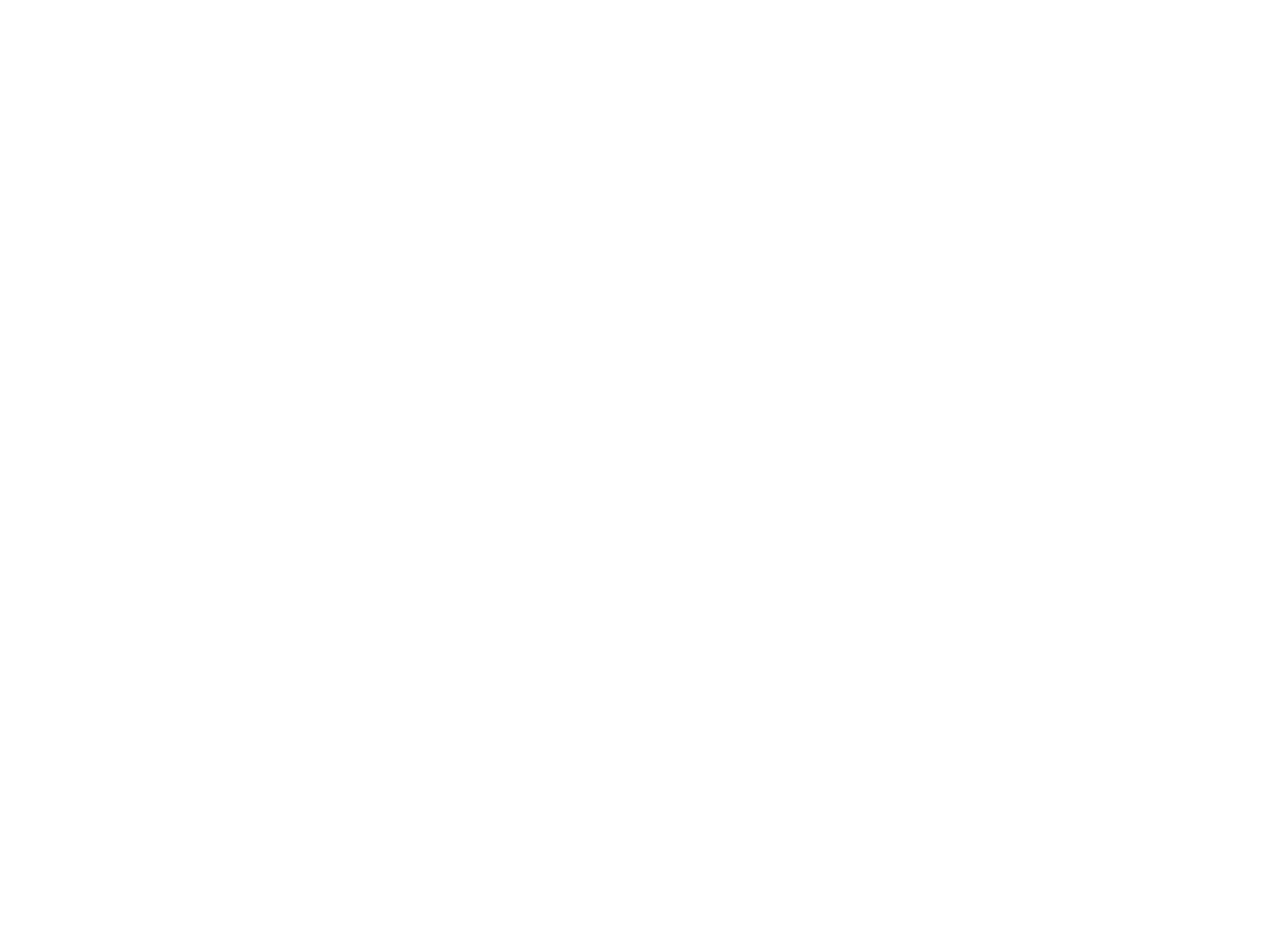
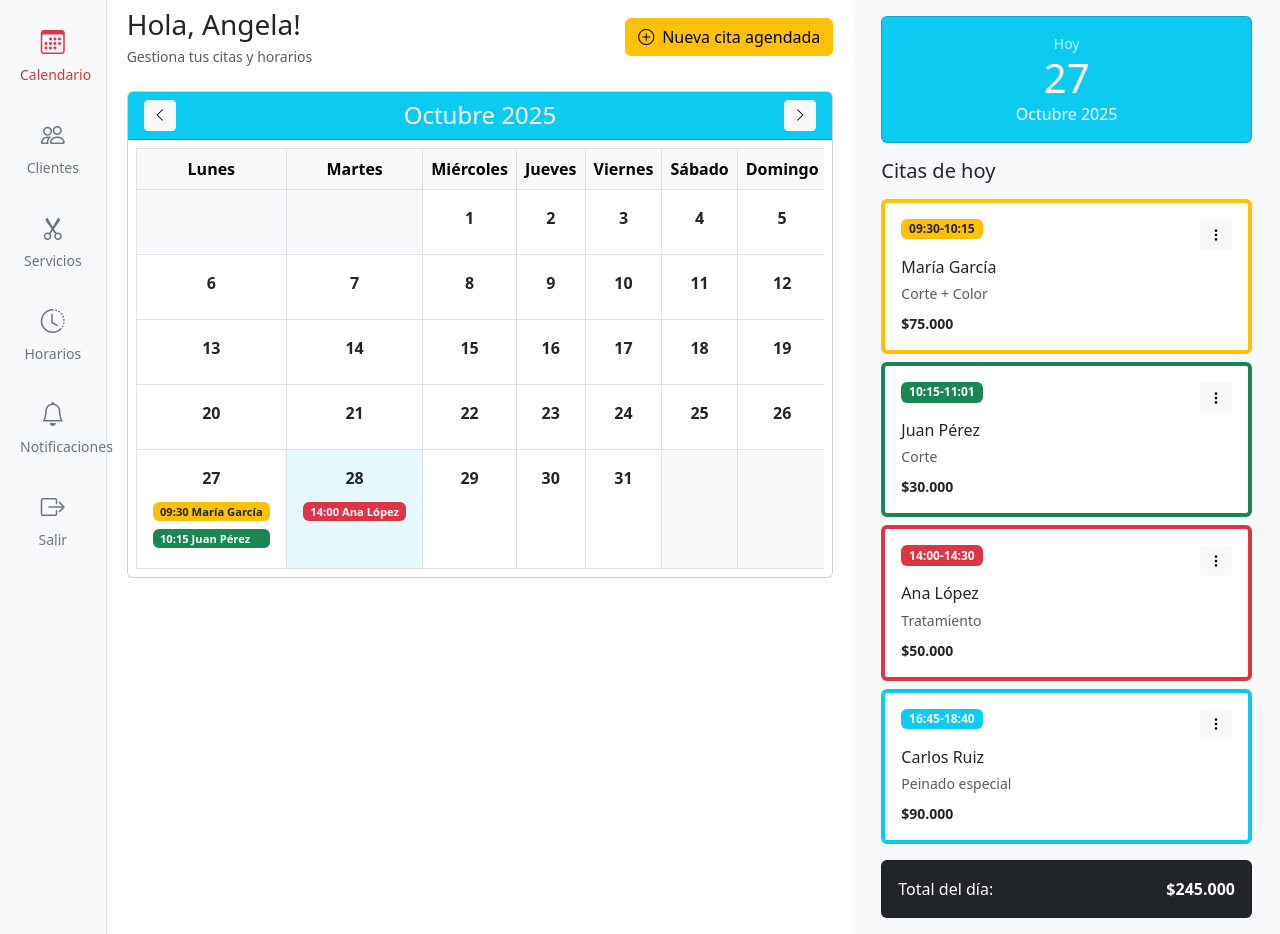
Before and after one commit to valentayna/SENA_angelas_calendar, a Flask app: page /homeAdmin in a window 1280 px wide. Before the commit the page is empty. Run offline with Flask 3, Linux system fonts and the light colour scheme.

Commit message:
avance home admin

```diff
--- a/templates/homeAdmin.html
+++ b/templates/homeAdmin.html
@@ -0,0 +1,380 @@
+<!DOCTYPE html>
+<html lang="es">
+
+<head>
+    <meta charset="UTF-8">
+    <meta name="viewport" content="width=device-width, initial-scale=1.0">
+    <title>Panel de Administración</title>
+    <link href="https://cdn.jsdelivr.net/npm/bootstrap@5.3.0/dist/css/bootstrap.min.css" rel="stylesheet">
+    <link rel="stylesheet" href="https://cdn.jsdelivr.net/npm/bootstrap-icons@1.11.0/font/bootstrap-icons.css">
+</head>
+
+<body>
+    <div class="container-fluid">
+        <div class="row">
+
+            <!-- Sidebar -->
+            <div class="col-12 col-lg-1 border-end bg-light">
+                <div class="d-flex d-lg-block py-2 px-2">
+                    <a href="#" class="d-block text-center py-2 py-lg-3 text-danger flex-fill text-decoration-none">
+                        <i class="bi bi-calendar3 fs-4"></i>
+                        <span class="d-none d-lg-block small mt-1">Calendario</span>
+                    </a>
+                    <a href="#" class="d-block text-center py-2 py-lg-3 text-secondary flex-fill text-decoration-none">
+                        <i class="bi bi-people fs-4"></i>
+                        <span class="d-none d-lg-block small mt-1">Clientes</span>
+                    </a>
+                    <a href="#" class="d-block text-center py-2 py-lg-3 text-secondary flex-fill text-decoration-none">
+                        <i class="bi bi-scissors fs-4"></i>
+                        <span class="d-none d-lg-block small mt-1">Servicios</span>
+                    </a>
+                    <a href="#" class="d-block text-center py-2 py-lg-3 text-secondary flex-fill text-decoration-none">
+                        <i class="bi bi-clock-history fs-4"></i>
+                        <span class="d-none d-lg-block small mt-1">Horarios</span>
+                    </a>
+                    <a href="#" class="d-block text-center py-2 py-lg-3 text-secondary flex-fill text-decoration-none">
+                        <i class="bi bi-bell fs-4"></i>
+                        <span class="d-none d-lg-block small mt-1">Notificaciones</span>
+                    </a>
+                    <a href="#"
+                        class="d-block text-center py-2 py-lg-3 text-secondary flex-fill d-lg-none text-decoration-none">
+                        <i class="bi bi-box-arrow-right fs-4"></i>
+                    </a>
+                </div>
+                <div class="d-none d-lg-block px-2 pb-3 mt-auto">
+                    <a href="#" class="d-block text-center py-2 text-secondary text-decoration-none">
+                        <i class="bi bi-box-arrow-right fs-4"></i>
+                        <span class="d-block small mt-1">Salir</span>
+                    </a>
+                </div>
+            </div>
+
+            <!-- Panel Principal - Calendario -->
+            <div class="col-12 col-lg-7 overflow-auto">
+                <div class="p-2">
+
+                    <!-- Header -->
+                    <div
+                        class="d-flex flex-column flex-lg-row justify-content-between align-items-start align-items-lg-center mb-4 gap-3">
+                        <div>
+                            <h1 class="h3 mb-1">Hola, Angela!</h1>
+                            <p class="text-muted mb-0 small">Gestiona tus citas y horarios</p>
+                        </div>
+                        <button class="btn btn-warning" data-bs-toggle="modal" data-bs-target="#nuevaCitaModal">
+                            <i class="bi bi-plus-circle me-2"></i>Nueva cita agendada
+                        </button>
+                    </div>
+
+                    <!-- Calendario Grande -->
+                    <div class="card">
+                        <div class="card-header bg-info text-white">
+                            <div class="d-flex justify-content-between align-items-center">
+                                <button class="btn btn-light btn-sm" id="prevMonth">
+                                    <i class="bi bi-chevron-left"></i>
+                                </button>
+                                <h4 class="mb-0" id="calendarTitle"></h4>
+                                <button class="btn btn-light btn-sm" id="nextMonth">
+                                    <i class="bi bi-chevron-right"></i>
+                                </button>
+                            </div>
+                        </div>
+                        <div class="card-body p-2">
+                            <div class="table-responsive">
+                                <table class="table table-bordered text-center mb-0">
+                                    <thead class="table-light">
+                                        <tr>
+                                            <th class="p-2">Lunes</th>
+                                            <th class="p-2">Martes</th>
+                                            <th class="p-2">Miércoles</th>
+                                            <th class="p-2">Jueves</th>
+                                            <th class="p-2">Viernes</th>
+                                            <th class="p-2">Sábado</th>
+                                            <th class="p-2">Domingo</th>
+                                        </tr>
+                                    </thead>
+                                    <tbody id="calendarDays"></tbody>
+                                </table>
+                            </div>
+                        </div>
+                    </div>
+                </div>
+            </div>
+
+            <!-- Panel Derecho - Citas del día -->
+            <div class="col-12 col-lg-4 bg-light" style="max-height: 100vh; overflow-y: auto;">
+                <div class="p-3">
+
+                    <!-- Fecha actual -->
+                    <div class="card mb-3 bg-info text-white">
+                        <div class="card-body text-center">
+                            <small class="d-block opacity-75">Hoy</small>
+                            <h2 class="mb-0 display-6">27</h2>
+                            <p class="mb-0">Octubre 2025</p>
+                        </div>
+                    </div>
+
+                    <!-- Citas del día -->
+                    <h5 class="mb-3">Citas de hoy</h5>
+
+                    <div class="card mb-2 border-start border-warning border-4">
+                        <div class="card-body p-3">
+                            <div class="d-flex justify-content-between align-items-start mb-2">
+                                <span class="badge bg-warning text-dark">09:30-10:15</span>
+                                <button class="btn btn-sm btn-light" data-bs-toggle="modal"
+                                    data-bs-target="#detalleCitaModal">
+                                    <i class="bi bi-three-dots-vertical"></i>
+                                </button>
+                            </div>
+                            <h6 class="mb-1">María García</h6>
+                            <small class="text-muted">Corte + Color</small>
+                            <p class="mb-0 mt-2 small"><strong>$75.000</strong></p>
+                        </div>
+                    </div>
+
+                    <div class="card mb-2 border-start border-success border-4">
+                        <div class="card-body p-3">
+                            <div class="d-flex justify-content-between align-items-start mb-2">
+                                <span class="badge bg-success">10:15-11:01</span>
+                                <button class="btn btn-sm btn-light" data-bs-toggle="modal"
+                                    data-bs-target="#detalleCitaModal">
+                                    <i class="bi bi-three-dots-vertical"></i>
+                                </button>
+                            </div>
+                            <h6 class="mb-1">Juan Pérez</h6>
+                            <small class="text-muted">Corte</small>
+                            <p class="mb-0 mt-2 small"><strong>$30.000</strong></p>
+                        </div>
+                    </div>
+
+                    <div class="card mb-2 border-start border-danger border-4">
+                        <div class="card-body p-3">
+                            <div class="d-flex justify-content-between align-items-start mb-2">
+                                <span class="badge bg-danger">14:00-14:30</span>
+                                <button class="btn btn-sm btn-light" data-bs-toggle="modal"
+                                    data-bs-target="#detalleCitaModal">
+                                    <i class="bi bi-three-dots-vertical"></i>
+                                </button>
+                            </div>
+                            <h6 class="mb-1">Ana López</h6>
+                            <small class="text-muted">Tratamiento</small>
+                            <p class="mb-0 mt-2 small"><strong>$50.000</strong></p>
+                        </div>
+                    </div>
+
+                    <div class="card mb-2 border-start border-info border-4">
+                        <div class="card-body p-3">
+                            <div class="d-flex justify-content-between align-items-start mb-2">
+                                <span class="badge bg-info">16:45-18:40</span>
+                                <button class="btn btn-sm btn-light" data-bs-toggle="modal"
+                                    data-bs-target="#detalleCitaModal">
+                                    <i class="bi bi-three-dots-vertical"></i>
+                                </button>
+                            </div>
+                            <h6 class="mb-1">Carlos Ruiz</h6>
+                            <small class="text-muted">Peinado especial</small>
+                            <p class="mb-0 mt-2 small"><strong>$90.000</strong></p>
+                        </div>
+                    </div>
+
+                    <!-- Resumen del día -->
+                    <div class="card bg-dark text-white mt-3">
+                        <div class="card-body">
+                            <div class="d-flex justify-content-between">
+                                <span>Total del día:</span>
+                                <strong>$245.000</strong>
+                            </div>
+                        </div>
+                    </div>
+                </div>
+            </div>
+        </div>
+    </div>
+
+    <!-- Modal Nueva Cita -->
+    <div class="modal fade" id="nuevaCitaModal" tabindex="-1">
+        <div class="modal-dialog">
+            <div class="modal-content">
+                <div class="modal-header bg-warning">
+                    <h5 class="modal-title">Nueva Cita Agendada</h5>
+                    <button type="button" class="btn-close" data-bs-dismiss="modal"></button>
+                </div>
+                <div class="modal-body">
+                    <form>
+                        <div class="mb-3">
+                            <label class="form-label">Cliente</label>
+                            <select class="form-select">
+                                <option>Seleccionar cliente...</option>
+                                <option>María García</option>
+                                <option>Juan Pérez</option>
+                                <option>Ana López</option>
+                            </select>
+                        </div>
+                        <div class="mb-3">
+                            <label class="form-label">Servicio</label>
+                            <select class="form-select">
+                                <option>Seleccionar servicio...</option>
+                                <option>Corte</option>
+                                <option>Color</option>
+                                <option>Tratamiento</option>
+                                <option>Peinado</option>
+                            </select>
+                        </div>
+                        <div class="mb-3">
+                            <label class="form-label">Fecha</label>
+                            <input type="date" class="form-control">
+                        </div>
+                        <div class="row">
+                            <div class="col-6">
+                                <label class="form-label">Hora inicio</label>
+                                <input type="time" class="form-control">
+                            </div>
+                            <div class="col-6">
+                                <label class="form-label">Hora fin</label>
+                                <input type="time" class="form-control">
+                            </div>
+                        </div>
+                    </form>
+                </div>
+                <div class="modal-footer">
+                    <button type="button" class="btn btn-secondary" data-bs-dismiss="modal">Cancelar</button>
+                    <button type="button" class="btn btn-warning">Agendar Cita</button>
+                </div>
+            </div>
+        </div>
+    </div>
+
+    <!-- Modal Detalle Cita -->
+    <div class="modal fade" id="detalleCitaModal" tabindex="-1">
+        <div class="modal-dialog">
+            <div class="modal-content">
+                <div class="modal-header bg-info text-white">
+                    <h5 class="modal-title">Detalle de Cita</h5>
+                    <button type="button" class="btn-close btn-close-white" data-bs-dismiss="modal"></button>
+                </div>
+                <div class="modal-body">
+                    <div class="mb-3">
+                        <strong>Cliente:</strong> María García
+                    </div>
+                    <div class="mb-3">
+                        <strong>Servicio:</strong> Corte + Color
+                    </div>
+                    <div class="mb-3">
+                        <strong>Fecha:</strong> 27 de Octubre 2025
+                    </div>
+                    <div class="mb-3">
+                        <strong>Hora:</strong> 09:30 - 10:15
+                    </div>
+                    <div class="mb-3">
+                        <strong>Precio:</strong> $75.000
+                    </div>
+                    <div class="mb-3">
+                        <strong>Estado:</strong> <span class="badge bg-warning">Pendiente</span>
+                    </div>
+                </div>
+                <div class="modal-footer">
+                    <button type="button" class="btn btn-danger">Cancelar Cita</button>
+                    <button type="button" class="btn btn-success">Completar</button>
+                    <button type="button" class="btn btn-primary">Editar</button>
+                </div>
+            </div>
+        </div>
+    </div>
+
+    <script src="https://cdn.jsdelivr.net/npm/bootstrap@5.3.0/dist/js/bootstrap.bundle.min.js"></script>
+    <script>
+        const citas = [
+            { fecha: '2025-10-27T00:00:00', cliente: 'María García', servicio: 'Corte + Color', hora_inicio: '09:30', hora_fin: '10:15', precio: '75000', estado: 'pendiente' },
+            { fecha: '2025-10-27T00:00:00', cliente: 'Juan Pérez', servicio: 'Corte', hora_inicio: '10:15', hora_fin: '11:01', precio: '30000', estado: 'completada' },
+            { fecha: '2025-10-28T00:00:00', cliente: 'Ana López', servicio: 'Tratamiento', hora_inicio: '14:00', hora_fin: '14:30', precio: '50000', estado: 'cancelada' },
+            { fecha: '2025-11-15T00:00:00', cliente: 'Carlos Ruiz', servicio: 'Peinado', hora_inicio: '16:45', hora_fin: '18:40', precio: '90000', estado: 'pendiente' }
+        ];
+
+        const meses = ["Enero", "Febrero", "Marzo", "Abril", "Mayo", "Junio", "Julio", "Agosto", "Septiembre", "Octubre", "Noviembre", "Diciembre"];
+        let fechaActual = new Date();
+
+        function normalizarFecha(f) { return f.split("T")[0]; }
+        const fechasCitas = citas.map(c => normalizarFecha(c.fecha));
+
+        function renderCalendario(fecha) {
+            const año = fecha.getFullYear();
+            const mes = fecha.getMonth();
+            document.getElementById('calendarTitle').textContent = `${meses[mes]} ${año}`;
+
+            const primerDia = new Date(año, mes, 1).getDay();
+            const diasEnMes = new Date(año, mes + 1, 0).getDate();
+            const primerDiaAjustado = (primerDia + 6) % 7;
+
+            const tbody = document.getElementById('calendarDays');
+            tbody.innerHTML = '';
+
+            let dia = 1;
+            let semanas = Math.ceil((primerDiaAjustado + diasEnMes) / 7);
+
+            for (let s = 0; s < semanas; s++) {
+                const tr = document.createElement('tr');
+
+                for (let d = 0; d < 7; d++) {
+                    const td = document.createElement('td');
+                    td.className = 'p-3';
+                    td.style.minHeight = '80px';
+                    td.style.verticalAlign = 'top';
+
+                    if ((s === 0 && d < primerDiaAjustado) || dia > diasEnMes) {
+                        td.classList.add('bg-light');
+                    } else {
+                        const fechaCompleta = `${año}-${String(mes + 1).padStart(2, '0')}-${String(dia).padStart(2, '0')}`;
+
+                        // Número del día
+                        const diaDiv = document.createElement('div');
+                        diaDiv.className = 'fw-bold mb-2';
+                        diaDiv.textContent = dia;
+                        td.appendChild(diaDiv);
+
+                        // Buscar citas en este día
+                        const citasDelDia = citas.filter(c => normalizarFecha(c.fecha) === fechaCompleta);
+
+                        citasDelDia.forEach(cita => {
+                            const citaDiv = document.createElement('div');
+                            citaDiv.className = 'badge w-100 text-start mb-1';
+
+                            if (cita.estado === 'pendiente') citaDiv.classList.add('bg-warning', 'text-dark');
+                            else if (cita.estado === 'completada') citaDiv.classList.add('bg-success');
+                            else citaDiv.classList.add('bg-danger');
+
+                            citaDiv.textContent = `${cita.hora_inicio} ${cita.cliente}`;
+                            citaDiv.style.cursor = 'pointer';
+                            citaDiv.style.fontSize = '0.7rem';
+                            td.appendChild(citaDiv);
+                        });
+
+                        const hoy = new Date();
+                        const fechaDia = new Date(fechaCompleta);
+                        if (fechaDia.toDateString() === hoy.toDateString()) {
+                            td.classList.add('bg-info', 'bg-opacity-10');
+                        }
+
+                        dia++;
+                    }
+
+                    tr.appendChild(td);
+                }
+
+                tbody.appendChild(tr);
+            }
+        }
+
+        document.getElementById('prevMonth').onclick = () => {
+            fechaActual.setMonth(fechaActual.getMonth() - 1);
+            renderCalendario(fechaActual);
+        };
+
+        document.getElementById('nextMonth').onclick = () => {
+            fechaActual.setMonth(fechaActual.getMonth() + 1);
+            renderCalendario(fechaActual);
+        };
+
+        renderCalendario(fechaActual);
+    </script>
+</body>
+
+</html>
```
Also changed, not shown: templates/homeCliente.html (+53 -18 lines).
